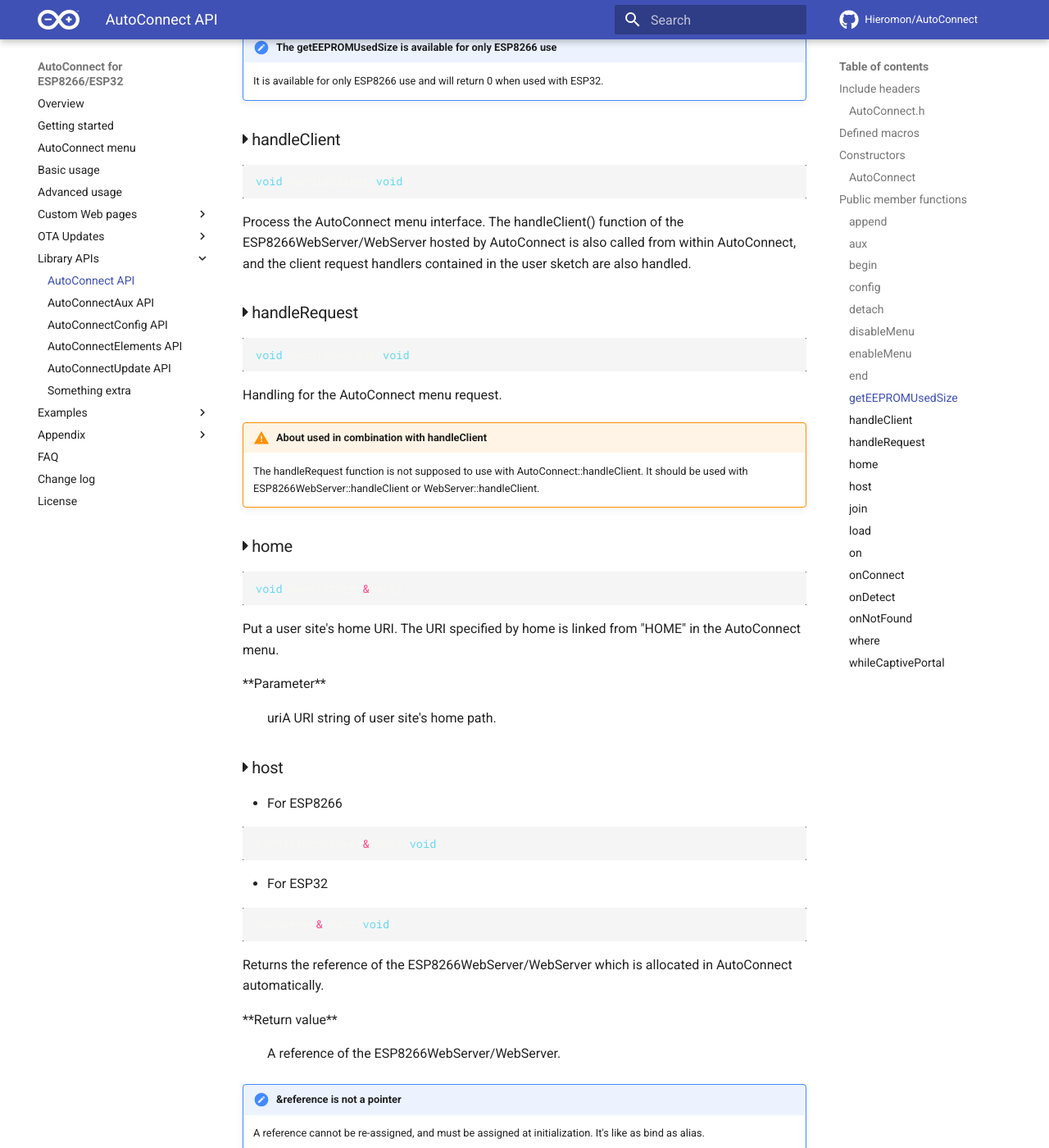
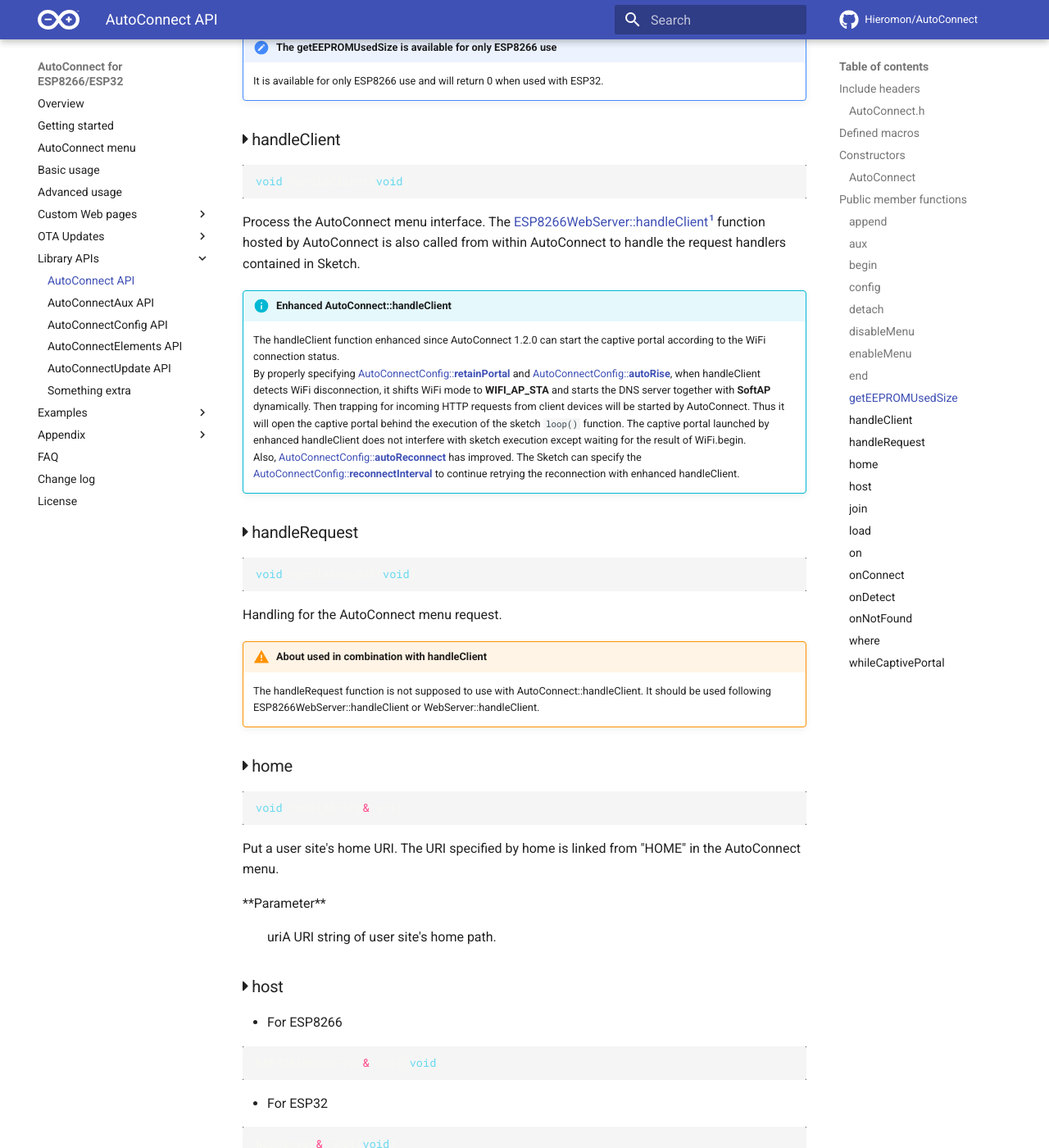
Before and after one commit to Hieromon/AutoConnect, an MkDocs documentation site: the page built from mkdocs/api.md, in a window 1280 px wide and 1400 px high, scrolled down 6936 px. Shown: the whole window at 82% size. Built offline with MkDocs 1.6.1 and Material for MkDocs 9.7.7, drawn with Linux system fonts in a browser that asks for light colours; nearby versions of some CDN libraries; comment, search, counter and statistics services are not loaded; some of the changed text lies outside the part shown.

Commit message:
Adds enhanced handleClient description

````diff
--- a/mkdocs/api.md
+++ b/mkdocs/api.md
@@ -150,7 +150,7 @@
 bool config(const char* ap, const char* password = nullptr)
 ```
 
-Set SoftAP's WiFi configuration and static IP configuration.
+Set AutoConnect configuration settings.
 <dl class="apidl">
     <dt>**Parameters**</dt>
     <dd><span class="apidef">config</span><span class="apidesc">Reference to [**AutoConnectConfig**](apiconfig.md) containing SoftAP's parameters and static IP parameters.</span></dd>
@@ -254,7 +254,14 @@
 void handleClient(void)
 ```
 
-Process the AutoConnect menu interface. The handleClient() function of the ESP8266WebServer/WebServer hosted by AutoConnect is also called from within AutoConnect, and the client request handlers contained in the user sketch are also handled.
+Process the AutoConnect menu interface. The [ESP8266WebServer::handleClient](https://github.com/esp8266/Arduino/tree/master/libraries/ESP8266WebServer#handling-incoming-client-requests)[^1] function hosted by AutoConnect is also called from within AutoConnect to handle the request handlers contained in Sketch.
+
+!!! info "Enhanced AutoConnect::handleClient"
+    The handleClient function enhanced since AutoConnect 1.2.0 can start the captive portal according to the WiFi connection status.
+    By properly specifying [AutoConnectConfig::**retainPortal**](apiconfig.md#retainportal) and [AutoConnectConfig::**autoRise**](apiconfig.md#autorise), when handleClient detects WiFi disconnection, it shifts WiFi mode to **WIFI_AP_STA** and starts the DNS server together with **SoftAP** dynamically. Then trapping for incoming HTTP requests from client devices will be started by AutoConnect. Thus it will open the captive portal behind the execution of the sketch `loop()` function. The captive portal launched by enhanced handleClient does not interfere with sketch execution except waiting for the result of WiFi.begin.
+    Also, [AutoConnectConfig::**autoReconnect**](apiconfig.md#autoreconnect) has improved. The Sketch can specify the [AutoConnectConfig::**reconnectInterval**](apiconfig.md#reconnectinterval) to continue retrying the reconnection with enhanced handleClient.
+
+[^1]:Equivalent to the **WebServer::handleClient** function on the **ESP32** platform.
 
 ### <i class="fa fa-caret-right"></i> handleRequest
 
@@ -265,7 +272,7 @@
 Handling for the AutoConnect menu request.
 
 !!! warning "About used in combination with handleClient"
-    The handleRequest function is not supposed to use with AutoConnect::handleClient. It should be used with ESP8266WebServer::handleClient or WebServer::handleClient.
+    The handleRequest function is not supposed to use with AutoConnect::handleClient. It should be used following ESP8266WebServer::handleClient or WebServer::handleClient.
 
 ### <i class="fa fa-caret-right"></i> home
 
````
